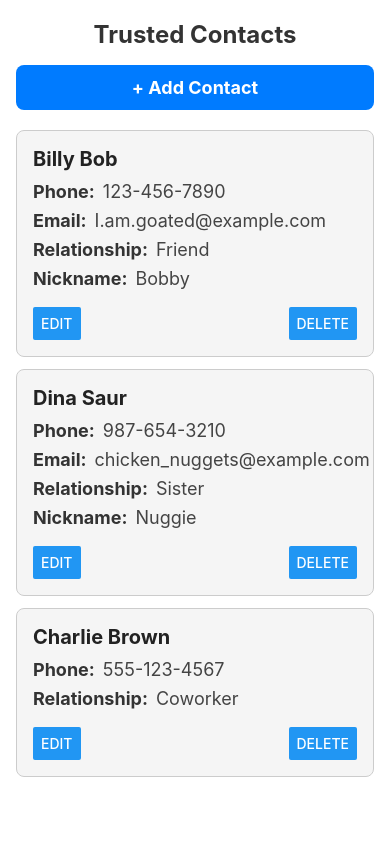
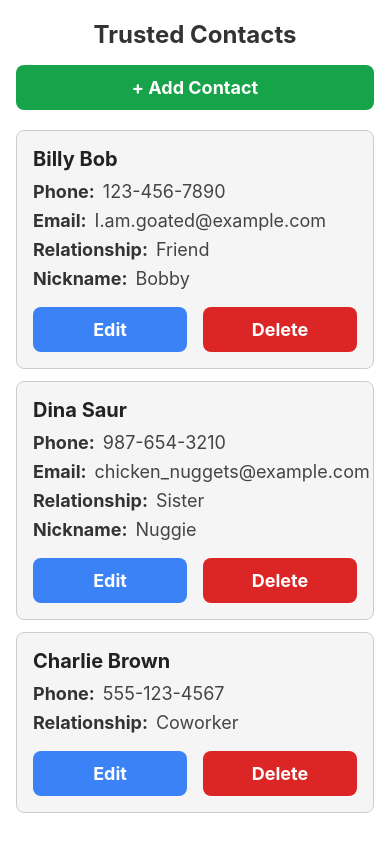
Before and after one commit to hannahlermanda/Apoio_Thesis_Project, a React Native app: screen /TrustedContacts in a window 390 px wide. Built offline with nearby package versions, Linux system fonts and the light colour scheme.

Commit message:
Adjusted styling and labels for Trusted Contacts page

```diff
--- a/screens/TrustedContacts.js
+++ b/screens/TrustedContacts.js
@@ -1,4 +1,4 @@
-import { StyleSheet, Text, View, FlatList, TouchableOpacity, SafeAreaView, Button } from 'react-native';
+import { StyleSheet, Text, View, FlatList, TouchableOpacity, SafeAreaView } from 'react-native';
 import React, { useState } from 'react';
 import tw from 'twrnc';
 
@@ -30,36 +30,32 @@ const initialContacts = [
 ];
 
 const TrustedContacts = () => {
-  const [contacts, setContacts] = useState(initialContacts); // State for managing contacts
+  const [contacts, setContacts] = useState(initialContacts);
 
-  // Handler to add a new contact (for demo purposes, we just add a static one)
   const handleAddContact = () => {
     const newContact = {
-      id: (contacts.length + 1).toString(), // New ID based on current number of contacts
+      id: (contacts.length + 1).toString(),
       name: 'New Amigo',
       phone: '314-159-2653',
       relationship: 'Friend',
       email: null,
       nickname: null,
     };
-    setContacts([...contacts, newContact]); // Update contacts array with new contact
+    setContacts([...contacts, newContact]);
   };
 
-  // Handler to delete a contact
   const handleDeleteContact = (contactId) => {
-    setContacts(contacts.filter(contact => contact.id !== contactId)); // Remove contact by ID
+    setContacts(contacts.filter(contact => contact.id !== contactId));
   };
 
-  // Handler to edit a contact (for demo, just logs the contact)
   const handleEditContact = (contact) => {
-    console.log(`Edit contact: ${contact.name}`); // Placeholder action for editing
+    console.log(`Edit contact: ${contact.name}`);
   };
 
   const renderItem = ({ item }) => (
     <View style={styles.contactCard}>
       <Text style={styles.contactName}>{item.name}</Text>
 
-      {/* Contact details with better formatting */}
       <View style={styles.contactDetailsContainer}>
         <Text style={styles.contactDetailsLabel}>Phone:</Text>
         <Text style={styles.contactDetails}>{item.phone}</Text>
@@ -84,10 +80,25 @@ const TrustedContacts = () => {
         </View>
       )}
 
-      {/* Edit and Delete buttons */}
       <View style={styles.buttonContainer}>
-        <Button title="Edit" onPress={() => handleEditContact(item)} />
-        <Button title="Delete" onPress={() => handleDeleteContact(item.id)} />
+        <TouchableOpacity
+          style={styles.editButton}
+          onPress={() => handleEditContact(item)}
+          accessible={true}
+          accessibilityRole="button"
+          accessibilityLabel={`Edit contact ${item.name}`}
+        >
+          <Text style={styles.buttonText}>Edit</Text>
+        </TouchableOpacity>
+        <TouchableOpacity
+          style={styles.deleteButton}
+          onPress={() => handleDeleteContact(item.id)}
+          accessible={true}
+          accessibilityRole="button"
+          accessibilityLabel={`Delete contact ${item.name}`}
+        >
+          <Text style={styles.buttonText}>Delete</Text>
+        </TouchableOpacity>
       </View>
     </View>
   );
@@ -104,7 +115,6 @@ const TrustedContacts = () => {
           Trusted Contacts
         </Text>
 
-        {/* Add Contact Button styled for better visibility */}
         <TouchableOpacity
           style={styles.addButton}
           accessible={true}
@@ -139,7 +149,7 @@ const styles = StyleSheet.create({
     paddingTop: 20,
   },
   header: {
-    fontSize: 24, // Minimum 18 is already satisfied for header
+    fontSize: 24,
     fontWeight: 'bold',
     textAlign: 'center',
     marginBottom: 16,
@@ -157,31 +167,27 @@ const styles = StyleSheet.create({
     borderColor: '#CCCCCC',
   },
   contactName: {
-    fontSize: 20, // Minimum 18 is already satisfied for contact name
+    fontSize: 20,
     fontWeight: 'bold',
     marginBottom: 10,
     color: '#222222',
   },
   contactDetailsContainer: {
     flexDirection: 'row',
-    marginBottom: 8, // Space between details
+    marginBottom: 8,
     alignItems: 'flex-start',
   },
   contactDetailsLabel: {
     fontSize: 18,
     fontWeight: 'bold',
     color: '#333333',
-    marginRight: 8, // Space between label and detail
-    flexShrink: 0, // Prevent shrinking of labels
+    marginRight: 8,
   },
   contactDetails: {
-    fontSize: 18, // Adjusted to ensure minimum font size of 18
+    fontSize: 18,
     color: '#444444',
-    flexShrink: 0, // Prevent shrinking of text below the minimum size
-    width: '85%', // Limit width of text to avoid awkward line breaks
-    overflow: 'hidden', // Prevent overflow
-    flexWrap: 'wrap', // Allow text to wrap properly
-    textAlign: 'left', // Ensure proper alignment
+    flexWrap: 'wrap',
+    textAlign: 'left',
   },
   buttonContainer: {
     marginTop: 10,
@@ -189,7 +195,7 @@ const styles = StyleSheet.create({
     justifyContent: 'space-between',
   },
   addButton: {
-    backgroundColor: '#007BFF', // Blue color for a prominent button
+    backgroundColor: '#16A34A',
     paddingVertical: 12,
     paddingHorizontal: 24,
     marginBottom: 20,
@@ -199,7 +205,32 @@ const styles = StyleSheet.create({
   },
   addButtonText: {
     color: '#FFFFFF',
-    fontSize: 18, // Adjusted to ensure minimum font size of 18
+    fontSize: 18,
+    fontWeight: 'bold',
+  },
+  editButton: {
+  backgroundColor: '#3B82F6',
+  paddingVertical: 12,
+  paddingHorizontal: 16,
+  borderRadius: 8,
+  alignItems: 'center',
+  justifyContent: 'center',
+  flex: 1,
+  marginRight: 8,
+},
+deleteButton: {
+  backgroundColor: '#DC2626',
+  paddingVertical: 12,
+  paddingHorizontal: 16,
+  borderRadius: 8,
+  alignItems: 'center',
+  justifyContent: 'center',
+  flex: 1,
+  marginLeft: 8,
+},
+  buttonText: {
+    color: '#FFFFFF',
+    fontSize: 18,
     fontWeight: 'bold',
   },
 });
```
